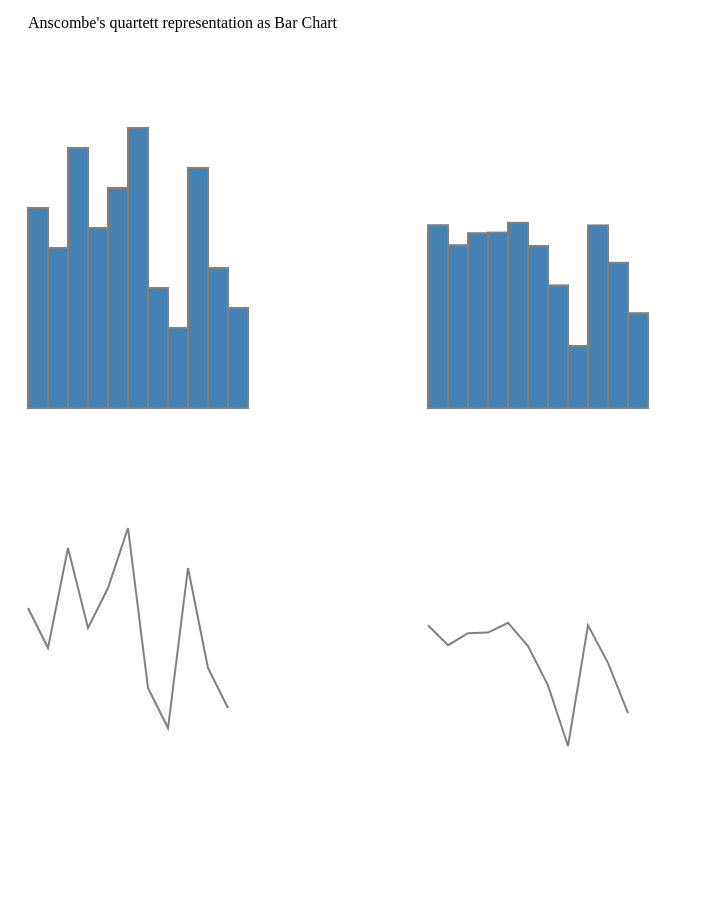
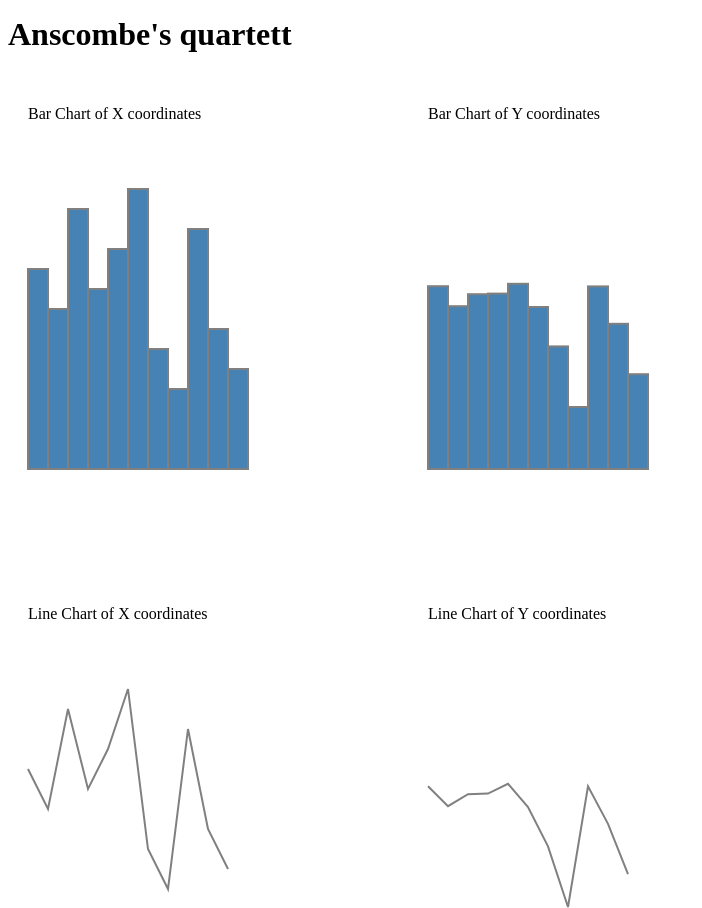
Before and after one commit to yogeshmishra/dataviscourse15-hw-mishra-yogesh, a plain HTML site: page hw1/h1.html in a window 1280 px wide. Shown: the top 908 px of the page, without its empty margins (0-702 px from the left). Drawn offline with Linux system fonts and the light colour scheme.

Commit message:
updated with graph label

```diff
--- a/hw1/h1.html
+++ b/hw1/h1.html
@@ -5,8 +5,7 @@
     <title></title>
 	<style>
 		strong {
-            background-color: red;
-            font-size: 300%;
+            font-size: 200%;
         }
 		rect {
 			fill:steelblue;
@@ -33,8 +32,10 @@
 </head>
 <body>
 
+<p> <strong> Anscombe's quartett </strong></p>
+
 <svg width="800" height="2000">
-	<text x="20" y="20"> Anscombe's quartett representation as Bar Chart </text>
+	<text x="20" y="50"> Bar Chart of X coordinates  </text>
 
 	<g transform="translate(0, 400) scale(20, -20)">
 		<rect  x="1"  y="0" width="1" height="10.0" />
@@ -50,6 +51,8 @@
 		<rect  x="11" y="0" width="1" height="5.0"  />
 	</g>
 
+	<text x="420" y="50"> Bar Chart of Y coordinates  </text>
+
 	<g transform="translate(400, 400) scale(20, -20)">
 		<rect  x="1"  y="0" width="1" height="9.14" />
 		<rect  x="2"  y="0" width="1" height="8.14" />
@@ -64,27 +67,32 @@
 		<rect  x="11" y="0" width="1" height="4.74" />
 	</g>
 
-	<g transform="translate(0, 800) scale(20, -20)">
+	<text x="20" y="550"> Line Chart of X coordinates  </text>
+	<g transform="translate(0, 900) scale(20, -20)">
 		<polyline class = "line" points=" 1,10.0 2,8 3,13.0 4,9.0 5,11.0 6,14.0 7,6.0 8,4.0
 		9,12.0 10,7.0 11,5.0 " />
 	</g>
 
-	<g transform="translate(400, 800) scale(20, -20)">
+	<text x="420" y="550"> Line Chart of Y coordinates  </text>
+	<g transform="translate(400, 900) scale(20, -20)">
 		<polyline class = "line" points=" 1,9.14 2,8.14 3,8.74 4,8.77 5,9.26 6,8.10 7,6.13
 		8,3.10 9,9.13 10,7.26 11,4.74 " />
 	</g>
 
-	<g transform="translate(0, 1200) scale(20, -20)">
+	<text x="20" y="950"> Area Chart of X coordinates  </text>
+	<g transform="translate(0, 1300) scale(20, -20)">
 		<polyline class = "areachart" points=" 1,0 1,10.0 2,8 3,13.0 4,9.0 5,11.0 6,14.0 7,6.0 8,4.0
 		9,12.0 10,7.0 11,5.0 11,0" />
 	</g>
 
-	<g transform="translate(400, 1200) scale(20, -20)">
+	<text x="420" y="950"> Area Chart of Y coordinates  </text>
+	<g transform="translate(400, 1300) scale(20, -20)">
 		<polyline class = "areachart" points=" 1,0 1,9.14 2,8.14 3,8.74 4,8.77 5,9.26 6,8.10 7,6.13
 		8,3.10 9,9.13 10,7.26 11,4.74 11,0" />
 	</g>
 
-	<g transform="translate(0, 1700) scale(20, -20)">
+	<text x="150" y="1380"> Scatterplot of Data  </text>
+	<g transform="translate(0, 1800) scale(20, -20)">
 		<polyline class = "line" points=" 0,0 0,20 20,20 20,0 0,0"/>
 	    <circle cx="4.0"   cy="3.10" r=".5" />
 		<circle cx="5.0"   cy="4.74" r=".5" />
```
